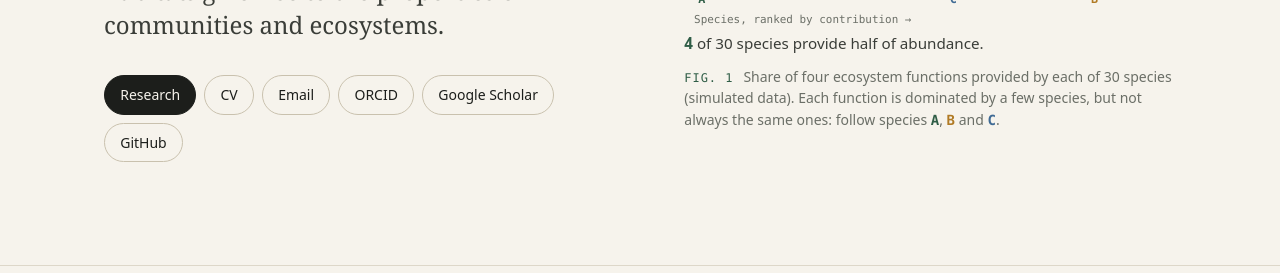
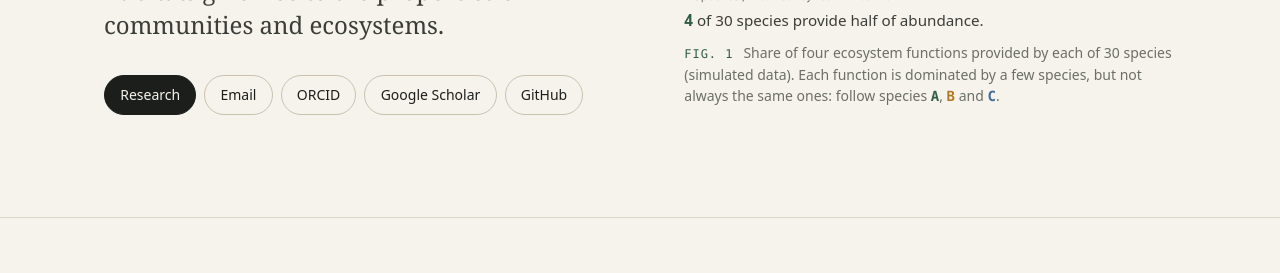
Before and after one commit to maxime-clenet/maxime-clenet.github.io, an Astro site: page / in a window 1280 px wide. Shown: the part 527-800 px from the top of the page. Built offline with nearby package versions, Linux system fonts and the light colour scheme; Astro itself is replaced by a stand-in of ours.

Commit message:
Home: remove CV button from hero
Co-Authored-By: Claude Opus 5.5 <noreply@anthropic.com>

```diff
--- a/src/pages/index.astro
+++ b/src/pages/index.astro
@@ -22,7 +22,6 @@ const selected = articles.filter((p) => p.selected);
       </p>
       <ul class="pills rise d3">
         <li><a class="pill solid" href={url('/research')}>Research</a></li>
-        <li><a class="pill" href={url('/cv')}>CV</a></li>
         {links.map((l) => <li><a class="pill" href={l.href} target={l.href.startsWith('http') ? '_blank' : undefined} rel="noopener">{l.label}</a></li>)}
       </ul>
     </div>
```
